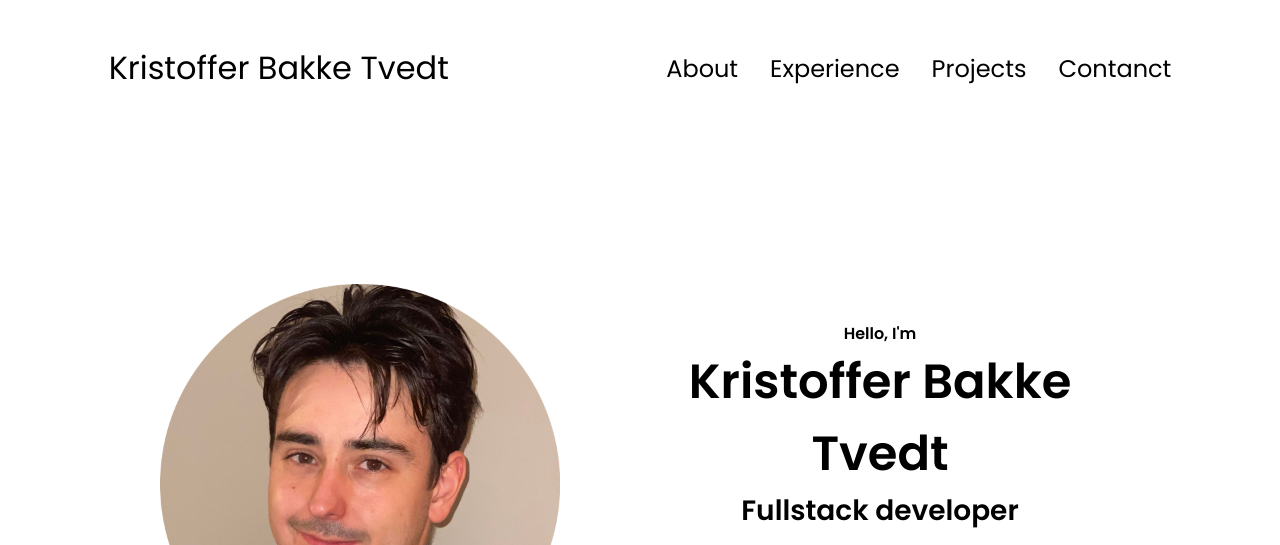
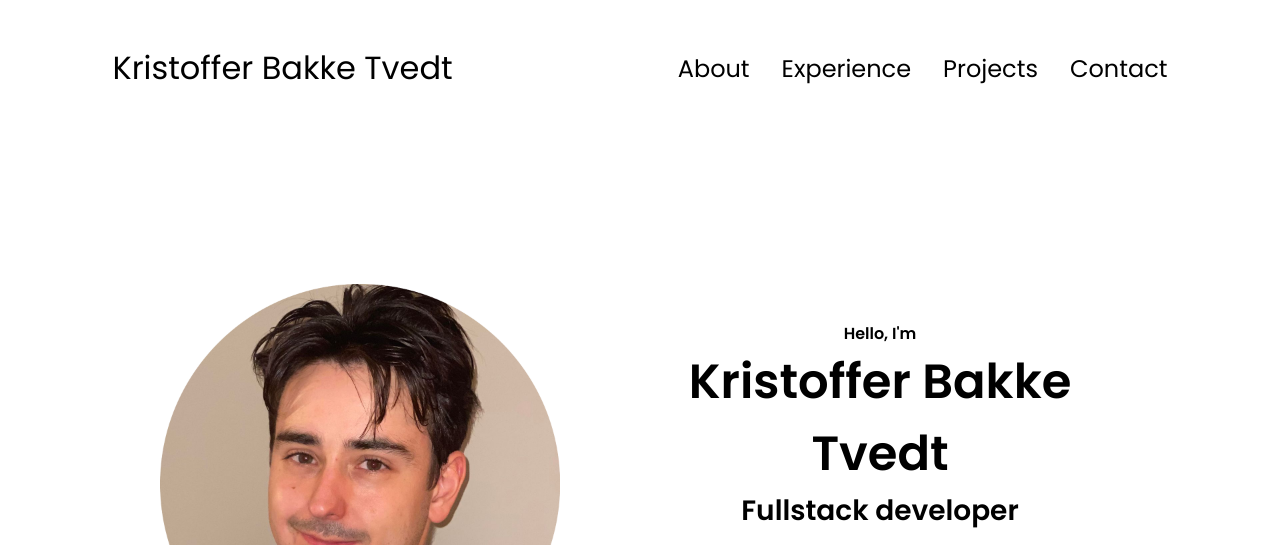
Before and after one commit to KristofferTvedt/portfolio, a plain HTML site: page index.html in a window 1280 px wide. Shown: the top 545 px of the page. Drawn offline with Linux system fonts and the light colour scheme.

Commit message:
Update index.html

```diff
--- a/index.html
+++ b/index.html
@@ -15,7 +15,7 @@
                 <li><a href="#about">About</a></li>
                 <li><a href="#experience">Experience</a></li>
                 <li><a href="#projects">Projects</a></li>
-                <li><a href="#contact">Contanct</a></li>
+                <li><a href="#contact">Contact</a></li>
             </ul>
         </div>
     </nav>
```
